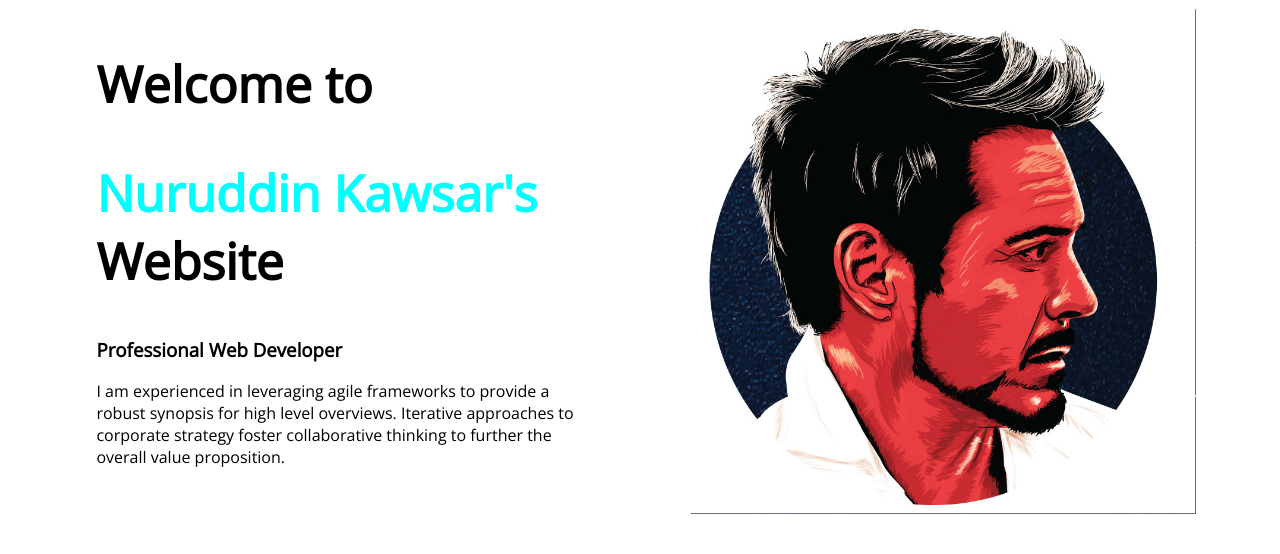
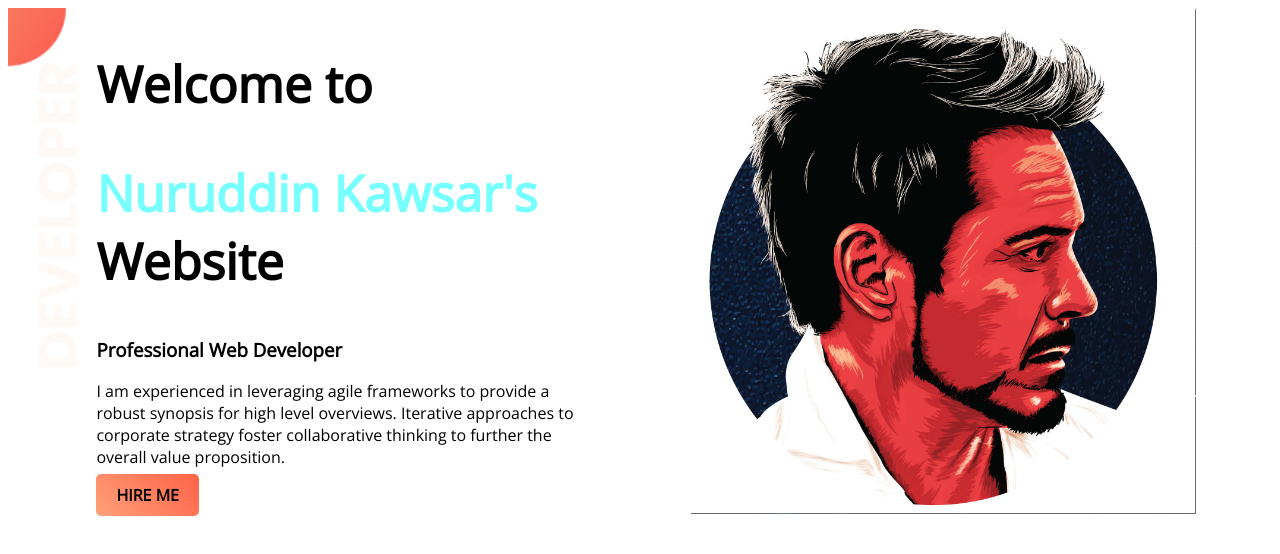
Before and after one commit to kawsar-95/web-portfolio, a plain HTML site: page index.html in a window 1280 px wide. Drawn offline with nearby package versions, Linux system fonts and the light colour scheme.

Commit message:
added top

```diff
--- a/index.html
+++ b/index.html
@@ -8,7 +8,7 @@
     <link rel="stylesheet" href="style.css">
 </head>
 <body>
-    <section>
+    <section class="top-banner">
        <div class="half-width">
         <h1>Welcome to </h1>
         <h1><span class="name-highlight">Nuruddin Kawsar's</span> Website</h1>
@@ -16,6 +16,7 @@
         <p>
             I am experienced in leveraging agile frameworks to provide a robust synopsis for high level overviews. Iterative approaches to corporate strategy foster collaborative thinking to further the overall value proposition.
         </p>
+        <a class="link-button" target="_blank" href="https://www.linkedin.com/in/nuruddin-kawsar-5686b2158/"> HIRE ME</a>
        </div>
        <div class="half-width">
            <img src="images/rdj.jpg">
--- a/style.css
+++ b/style.css
@@ -1,11 +1,12 @@
 body{
+    margin: o;
     font-family: 'Open Sans', sans-serif;
 }
 h1{
     font-size: 50px;
 }
 .name-highlight{
-    color: aqua;
+    color: rgba(0, 255, 255, 0.534);
 }
 .half-width{
     width: 40%;
@@ -15,5 +16,20 @@ h1{
 }
 .half-width img{
     width: 100%;
+}
+.top-banner{
 
+    background-image: url(images/top-banner.png);
+    background-repeat: no-repeat;
 }
+section{
+    height: 500px;
+}
+.link-button{
+    text-decoration: none;
+    background-image: linear-gradient(45deg, lightsalmon,tomato);
+    padding: 10px 20px;
+    border-radius: 5px;
+    color: black;
+    font-weight: 700;
+}
```
